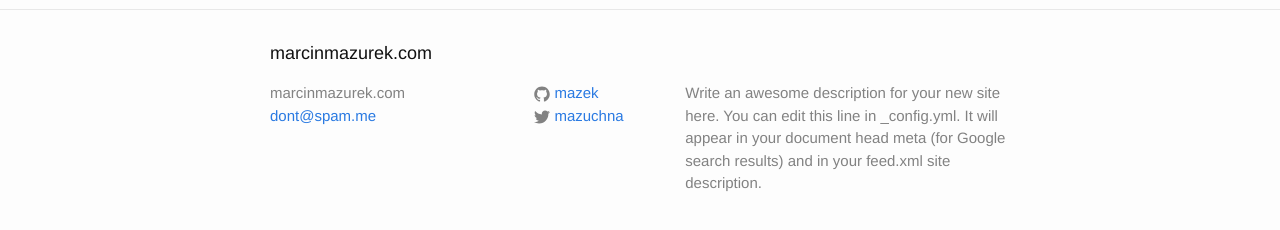
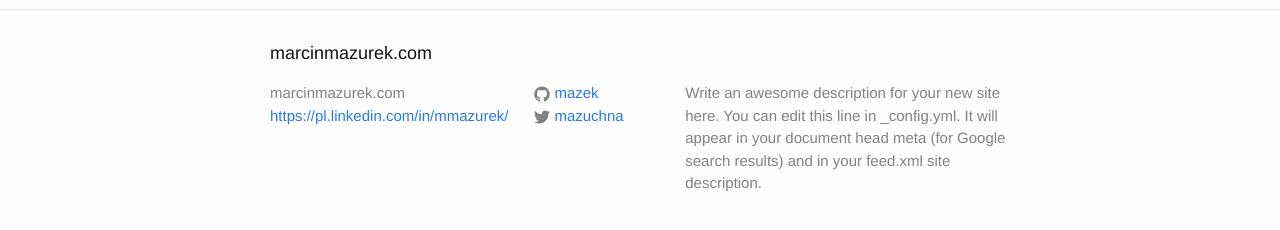
Before and after one commit to mazek/mazek.github.io, a Jekyll site: the page built from index.html, in a window 1280 px wide. Shown: the part 287-517 px from the top of the page. Built offline with Jekyll 4.4.1, drawn with Linux system fonts in a browser that asks for light colours.

Commit message:
linkedin link

```diff
--- a/_config.yml
+++ b/_config.yml
@@ -1,6 +1,6 @@
 # Site settings
 title: marcinmazurek.com
-email: dont@spam.me
+email: https://pl.linkedin.com/in/mmazurek/
 description: > # this means to ignore newlines until "baseurl:"
   Write an awesome description for your new site here. You can edit this
   line in _config.yml. It will appear in your document head meta (for
```
